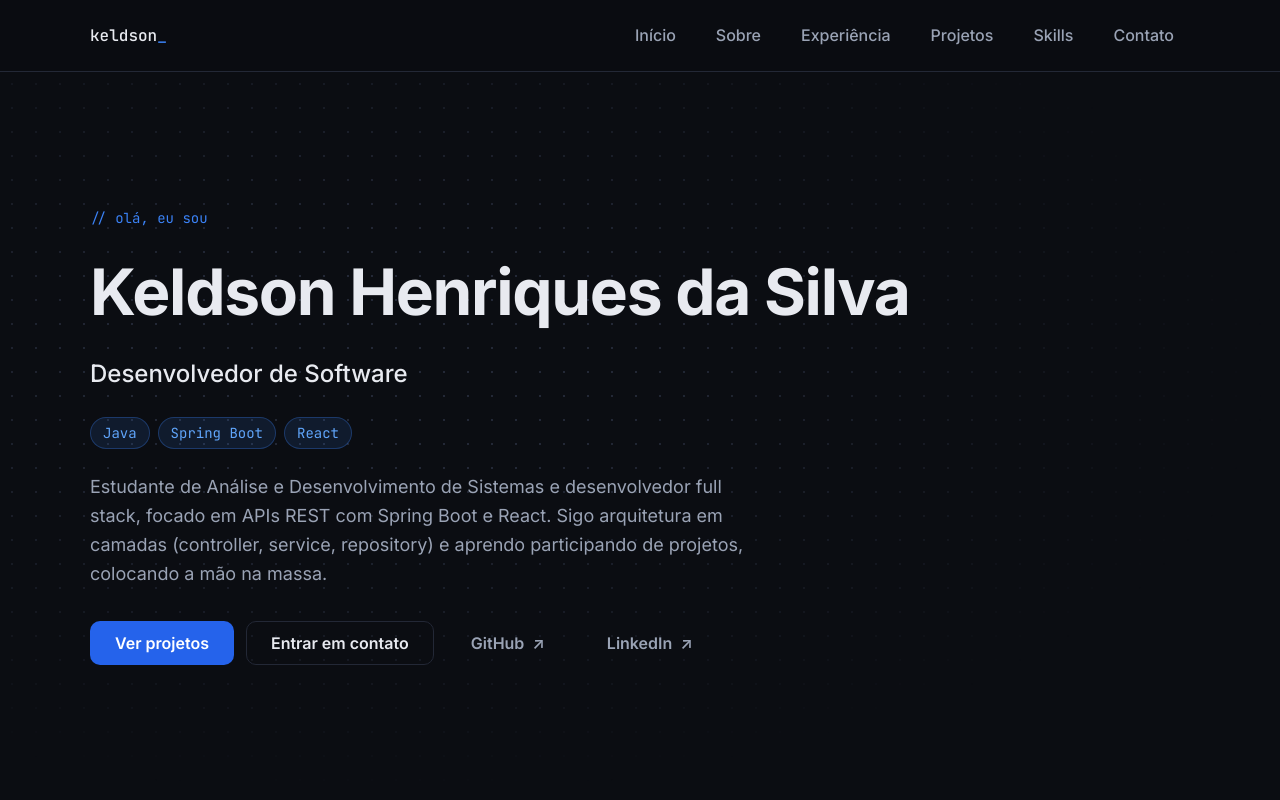
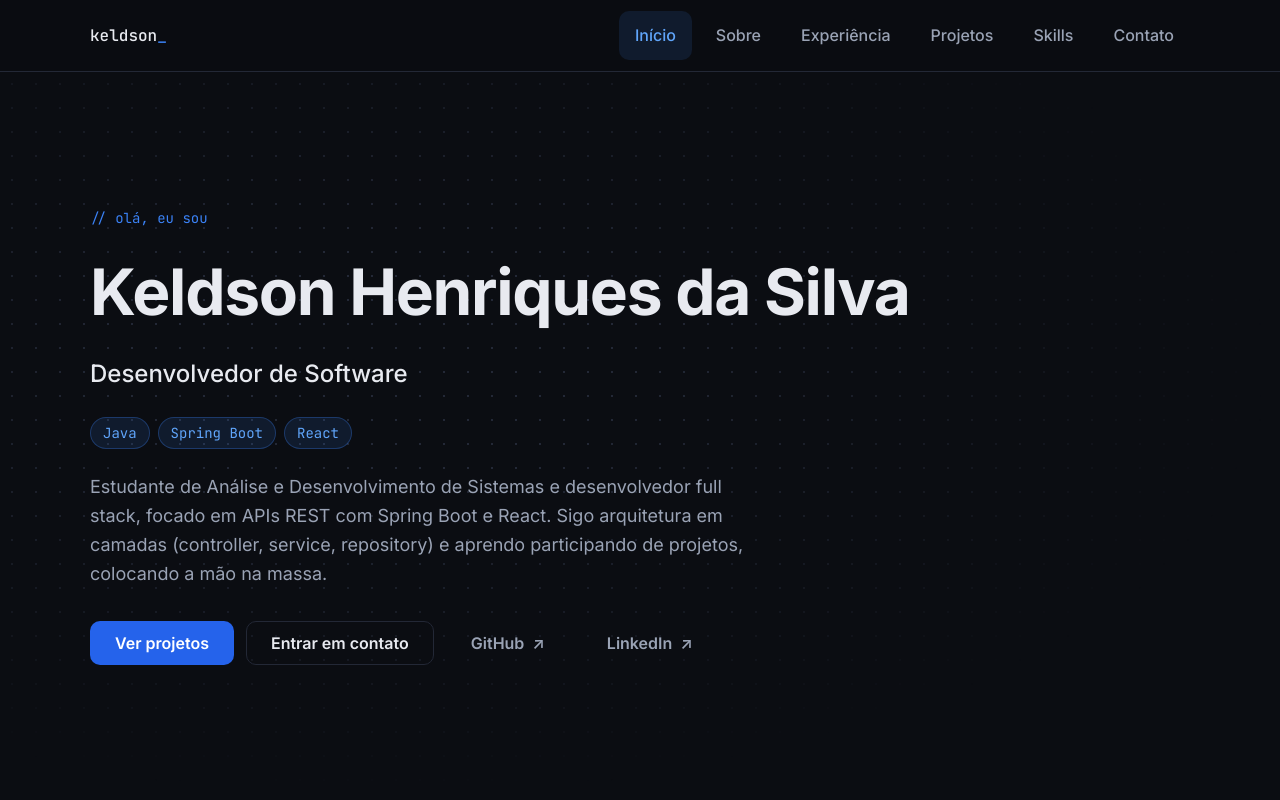
Before and after one commit to Henrikel-1/portfolio, a React (Vite) app: page / in a window 1280 px wide. Shown: the top 800 px of the page. Built offline with nearby package versions, Linux system fonts and the light colour scheme.

Commit message:
feat: destaca seção ativa no menu e fecha menu com Esc

```diff
--- a/src/components/Header/Header.module.css
+++ b/src/components/Header/Header.module.css
@@ -90,6 +90,11 @@
   background-color: var(--color-surface-elevated);
 }
 
+.link[aria-current="location"] {
+  color: var(--color-accent-hover);
+  background-color: var(--color-accent-soft);
+}
+
 @media (min-width: 768px) {
   .menuButton {
     display: none;
--- a/src/components/Header/Header.tsx
+++ b/src/components/Header/Header.tsx
@@ -1,9 +1,28 @@
-import { useState } from "react";
+import { useEffect, useRef, useState } from "react";
 import { navLinks } from "../../data/navLinks";
+import { useActiveSection } from "../../hooks/useActiveSection";
 import styles from "./Header.module.css";
+
+const sectionIds = navLinks.map((link) => link.href.slice(1));
 
 function Header() {
   const [isOpen, setIsOpen] = useState(false);
+  const buttonRef = useRef<HTMLButtonElement>(null);
+  const activeId = useActiveSection(sectionIds);
+
+  useEffect(() => {
+    if (!isOpen) return;
+
+    function handleKeyDown(event: KeyboardEvent) {
+      if (event.key === "Escape") {
+        setIsOpen(false);
+        buttonRef.current?.focus();
+      }
+    }
+
+    document.addEventListener("keydown", handleKeyDown);
+    return () => document.removeEventListener("keydown", handleKeyDown);
+  }, [isOpen]);
 
   return (
     <header className={styles.header}>
@@ -16,6 +35,7 @@ function Header() {
         </a>
 
         <button
+          ref={buttonRef}
           type="button"
           className={styles.menuButton}
           aria-expanded={isOpen}
@@ -52,6 +72,9 @@ function Header() {
                 <a
                   href={link.href}
                   className={styles.link}
+                  aria-current={
+                    activeId === link.href.slice(1) ? "location" : undefined
+                  }
                   onClick={() => setIsOpen(false)}
                 >
                   {link.label}
--- /dev/null
+++ b/src/hooks/useActiveSection.ts
@@ -0,0 +1,30 @@
+import { useEffect, useState } from "react";
+
+export function useActiveSection(ids: string[]) {
+  const [activeId, setActiveId] = useState<string | null>(null);
+
+  useEffect(() => {
+    const elements = ids
+      .map((id) => document.getElementById(id))
+      .filter((element): element is HTMLElement => element !== null);
+
+    if (elements.length === 0) return;
+
+    const observer = new IntersectionObserver(
+      (entries) => {
+        entries.forEach((entry) => {
+          if (entry.isIntersecting) {
+            setActiveId(entry.target.id);
+          }
+        });
+      },
+      { rootMargin: "-40% 0px -55% 0px" },
+    );
+
+    elements.forEach((element) => observer.observe(element));
+
+    return () => observer.disconnect();
+  }, [ids]);
+
+  return activeId;
+}
```
